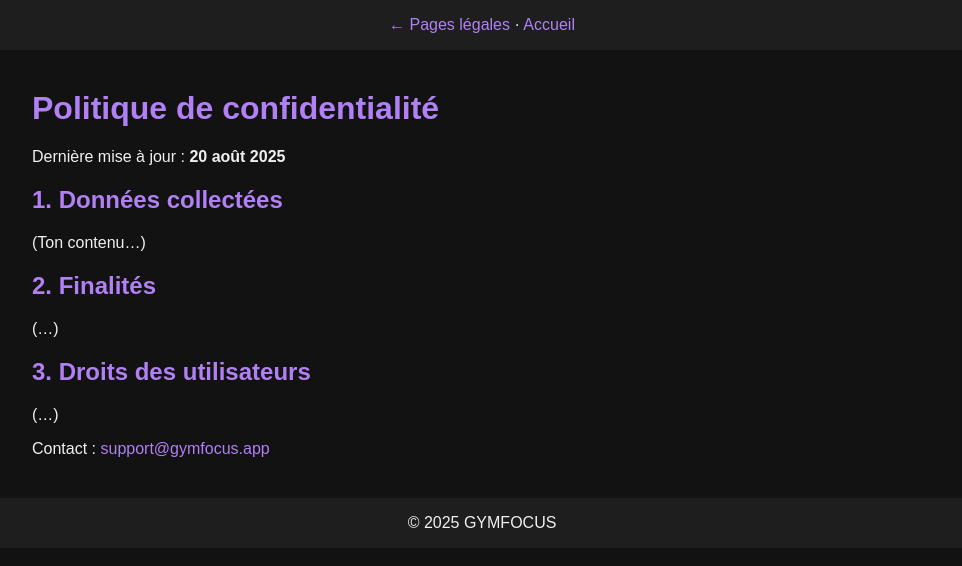
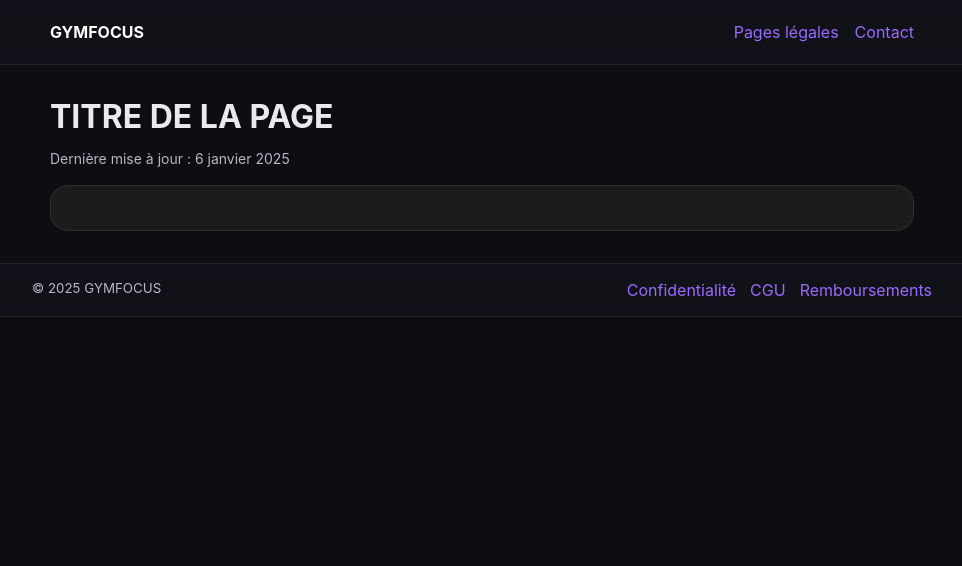
Before and after one commit to gymfocus-svg/GymFocus, a plain HTML site: page privacy.html in a window 1280 px wide. Shown: the whole page, without its empty margins (158-1120 px from the left). Drawn offline with Linux system fonts and the light colour scheme.

Commit message:
Update privacy.html

```diff
--- a/privacy.html
+++ b/privacy.html
@@ -1,33 +1,57 @@
 <!DOCTYPE html>
 <html lang="fr">
 <head>
-  <meta charset="UTF-8">
-  <meta name="viewport" content="width=device-width, initial-scale=1.0">
-  <title>GYMFOCUS – Politique de confidentialité</title>
-  <meta name="description" content="Politique de confidentialité GYMFOCUS.">
+  <meta charset="UTF-8" />
+  <meta name="viewport" content="width=device-width, initial-scale=1" />
+  <title>TITRE DE LA PAGE — GYMFOCUS</title>
+  <meta name="description" content="Résumé court de la page légale." />
+  <link rel="icon" href="/favicon.png" />
   <style>
-    body{margin:0;font-family:Arial,sans-serif;background:#121212;color:#f0f0f0}
-    header,footer{background:#1e1e1e;padding:16px;text-align:center}
-    a{color:#b180f5;text-decoration:none} a:hover{text-decoration:underline}
-    main{max-width:900px;margin:40px auto;padding:0 16px}
-    h1,h2{color:#b180f5}
+    :root{--bg:#0e0e12;--text:#e9e9ef;--muted:#b7b7c6;--card:rgba(255,255,255,.06);--stroke:rgba(255,255,255,.08);--primary:#9b6bff}
+    *{box-sizing:border-box} body{margin:0;font-family:Inter,ui-sans-serif,system-ui,-apple-system,Segoe UI,Roboto,Helvetica,Arial;background:var(--bg);color:var(--text)}
+    header,footer{position:sticky;top:0;background:rgba(18,18,26,.85);backdrop-filter:blur(8px);border-bottom:1px solid var(--stroke)}
+    .wrap{max-width:900px;margin:0 auto;padding:0 18px}
+    .nav{display:flex;align-items:center;justify-content:space-between;height:64px}
+    a{color:var(--primary);text-decoration:none}
+    main{max-width:900px;margin:32px auto;padding:0 18px}
+    h1{margin:4px 0 14px}
+    .meta{color:var(--muted);font-size:14px;margin-bottom:18px}
+    .paper{background:var(--card);border:1px solid var(--stroke);border-radius:18px;padding:22px}
+    ul{margin:0 0 12px 18px}
+    footer{border-top:1px solid var(--stroke);position:static;margin-top:30px}
+    footer .inner{display:flex;justify-content:space-between;gap:12px;flex-wrap:wrap;padding:16px 0;color:var(--muted)}
   </style>
 </head>
 <body>
-  <header><a href="./index.html">← Pages légales</a> · <a href="https://gymfocus.eu">Accueil</a></header>
+  <header>
+    <div class="wrap nav">
+      <a href="https://gymfocus.eu" style="color:#fff;font-weight:700;text-decoration:none">GYMFOCUS</a>
+      <nav style="display:flex;gap:16px">
+        <a href="./index.html">Pages légales</a>
+        <a href="https://gymfocus.eu/#contact">Contact</a>
+      </nav>
+    </div>
+  </header>
+
   <main>
-    <h1>Politique de confidentialité</h1>
-    <p>Dernière mise à jour : <strong>20 août 2025</strong></p>
+    <h1>TITRE DE LA PAGE</h1>
+    <div class="meta">Dernière mise à jour : 6 janvier 2025</div>
 
-    <!-- Colle ici TON texte existant -->
-    <h2>1. Données collectées</h2>
-    <p>(Ton contenu…)</p>
-    <h2>2. Finalités</h2>
-    <p>(…)</p>
-    <h2>3. Droits des utilisateurs</h2>
-    <p>(…)</p>
-    <p>Contact : <a href="mailto:support@gymfocus.app">support@gymfocus.app</a></p>
+    <div class="paper">
+      <!-- COLLE ICI TON CONTENU EXISTANT SANS LE MODIFIER -->
+      <!-- listes à puces, paragraphes, etc. -->
+    </div>
   </main>
-  <footer>© 2025 GYMFOCUS</footer>
+
+  <footer>
+    <div class="wrap inner">
+      <small>© 2025 GYMFOCUS</small>
+      <div style="display:flex;gap:14px">
+        <a href="./privacy.html">Confidentialité</a>
+        <a href="./terms.html">CGU</a>
+        <a href="./refund-policy.html">Remboursements</a>
+      </div>
+    </div>
+  </footer>
 </body>
 </html>
```
